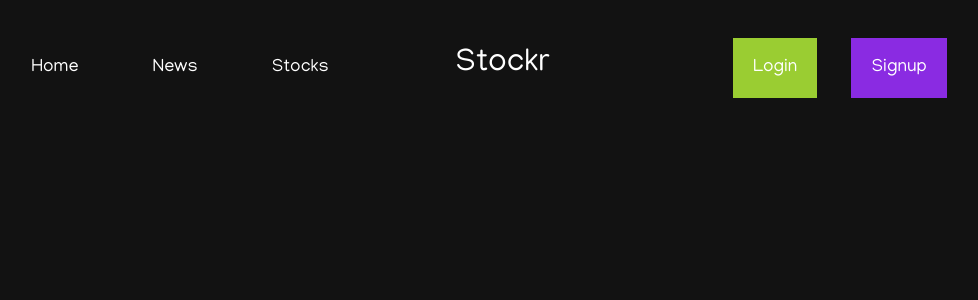
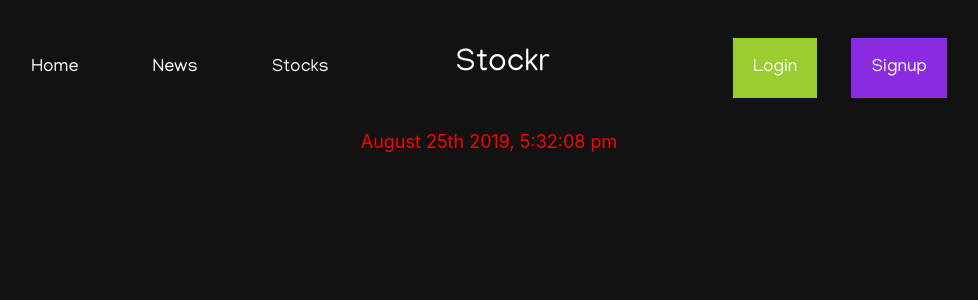
Before and after one commit to rahulsai1999/stockr-react, a React (Create React App) app: page /news in a window 1280 px wide. Shown: the top 300 px of the page, without its empty margins (161-1139 px from the left). Built offline with nearby package versions, Linux system fonts and the light colour scheme.

Commit message:
added timer

```diff
--- a/package.json
+++ b/package.json
@@ -7,6 +7,7 @@
     "axios": "^0.19.0",
     "cogo-toast": "^3.2.2",
     "lodash": "^4.17.15",
+    "moment": "^2.24.0",
     "qs": "^6.8.0",
     "react": "^16.9.0",
     "react-apexcharts": "^1.3.3",
--- a/src/components/Bars/first.js
+++ b/src/components/Bars/first.js
@@ -30,7 +30,7 @@ const First = props => {
   } = companyInfo;
 
   return (
-    <div className="container">
+    <div style={{marginLeft:70}} className="container">
       {loading ? (
         <div style={{ color: "white" }}>Loading...</div>
       ) : (
--- /dev/null
+++ b/src/components/Bars/timer.js
@@ -0,0 +1,19 @@
+import React, { useState } from "react";
+import moment from "moment";
+
+const Timer = props => {
+  let initTime = moment().format("MMMM Do YYYY, h:mm:ss a");
+  const [time, setTime] = useState(initTime);
+  setInterval(() => {
+    let currentTime = moment().format("MMMM Do YYYY, h:mm:ss a");
+    setTime(currentTime);
+  }, 1000);
+
+  return (
+    <div>
+      <p style={{color:'red',marginLeft:20,fontSize:18}}>{time}</p>
+    </div>
+  );
+};
+
+export default Timer;
--- a/src/components/Navbar/index.css
+++ b/src/components/Navbar/index.css
@@ -8,7 +8,16 @@
   font-family: "Manjari", sans-serif;
   font-size: 18px;
   margin-top: 20px;
-  margin-bottom: 60px;
+  margin-bottom: 10px;
+}
+
+.packing-custom {
+  margin-bottom: 30px;
+}
+
+.timer-custom {
+  display: flex;
+  justify-content: center;
 }
 
 .left-section-custom {
--- a/src/components/Navbar/index.js
+++ b/src/components/Navbar/index.js
@@ -2,6 +2,7 @@ import React from "react";
 import _ from "lodash";
 import cogotoast from "cogo-toast";
 import "./index.css";
+import Timer from "../Bars/timer";
 
 const onlogout = () => {
   window.localStorage.removeItem("token");
@@ -18,6 +19,7 @@ const Navbar = props => {
   const username = window.localStorage.getItem("usernameStockR");
 
   return (
+    <div className="packing-custom">
       <div className="navbar-custom">
         <div className="left-section-custom">
           <a className="nav-link-custom" href="/">
@@ -56,6 +58,10 @@ const Navbar = props => {
           )}
         </div>
       </div>
+      <div className="timer-custom">
+        <Timer />
+      </div>
+    </div>
   );
 };
 
```
Also changed, not shown: 1 other file (tests, documents, lock files or other folders). Lines whose indentation alone changed are shown as unchanged.
